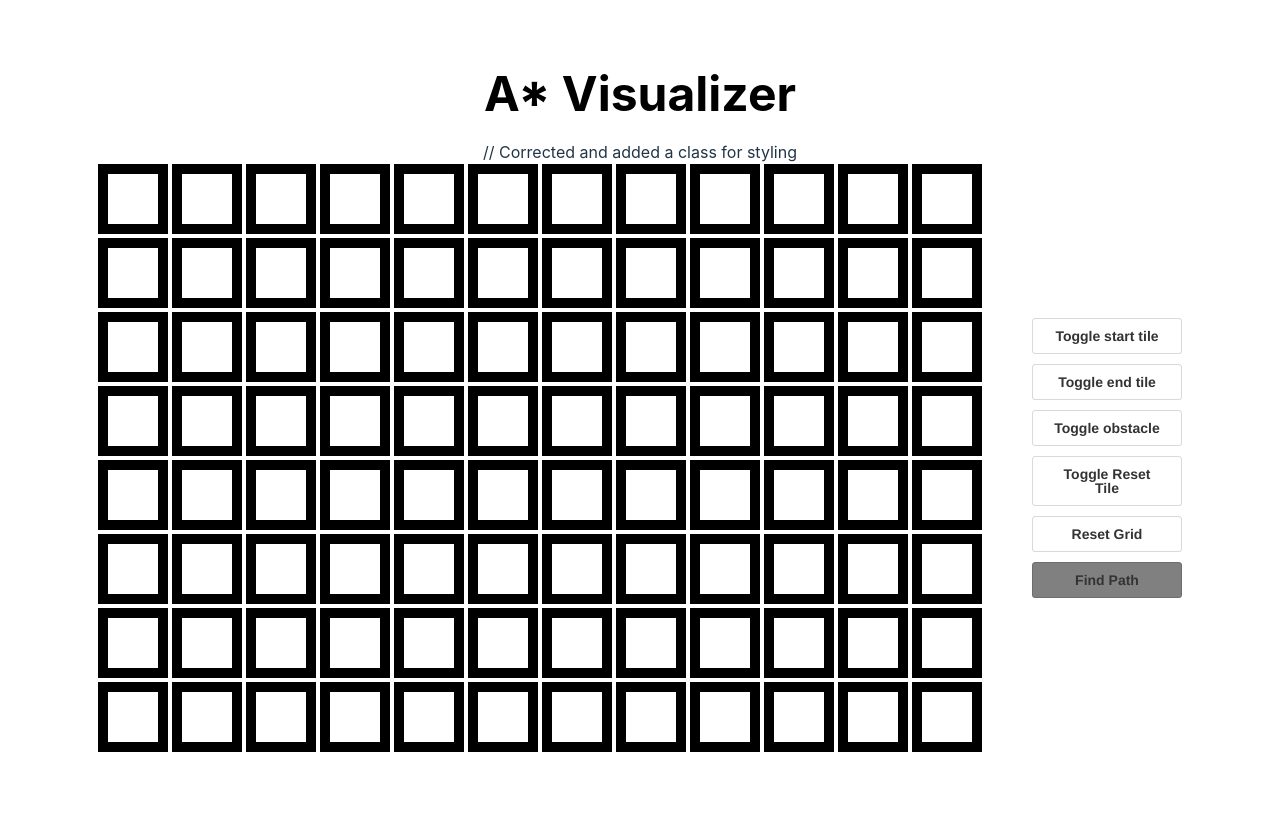
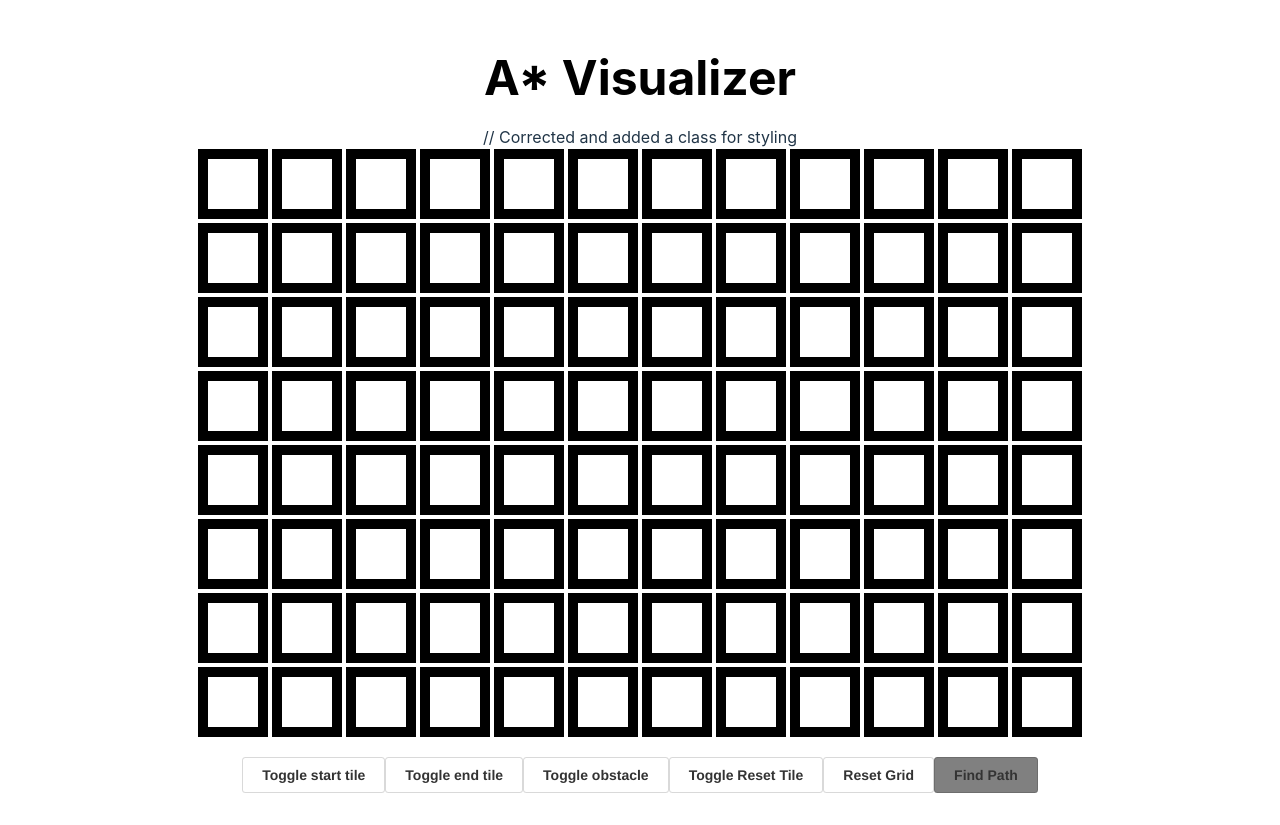
Before and after one commit to JoeR96/astar-visualizer, a React (Vite) app: page / in a window 1280 px wide. Before the commit the page ends 800 px from the top, so only its background shows below. Built offline with nearby package versions, Linux system fonts and the light colour scheme.

Commit message:
Move buttons below

```diff
--- a/src/Layout/Layout.css
+++ b/src/Layout/Layout.css
@@ -1,22 +1,11 @@
 .layout {
   display: flex;
-  justify-content: center;
+  flex-direction: column;
   align-items: center;
-  /* viewport height */
-  /* any desired background color */
 }
 
-.rightAligned {
+.button-row {
   display: flex;
-  flex-direction: column;
-  /* Stack items vertically */
-  align-items: flex-end;
-  /* Align items to the end (right edge) */
-  gap: 10px;
-  padding-left: 50px;
-  /* This provides spacing between the buttons */
+  justify-content: center;
+  margin-top: 20px; /* Adjust based on your spacing preference */
 }
-
-.rightAligned .button {
-  width: 150px !important;
-}
--- a/src/Layout/Layout.tsx
+++ b/src/Layout/Layout.tsx
@@ -2,29 +2,26 @@ import React from 'react';
 import './Layout.css';
 import { Grid } from '../Grid/Grid';
 import { Button } from '../Button/Button';
-import useLayoutStore from './layoutStore'; // Assuming the store is in the same folder for this import
-import { ButtonState, TileState } from '../enums/TileStates';
+import useLayoutStore from './layoutStore';
 import useGridStore from '../Grid/GridStore';
-import { findPath } from '../services/astarService';
+import { ButtonState, TileState } from '../enums/TileStates.ts';
 
 export const Layout: React.FC = () => {
   const { activeButton, setActiveButton } = useLayoutStore();
+  const { resetAllCells } = useGridStore();
   const { rows, cols } = useGridStore();
-
-  const { resetAllCells } = useGridStore();
 
   return (
     <div className="layout">
       <Grid rows={rows} cols={cols} />
 
-      <div className="rightAligned">
+      <div className="button-row">
         <Button
           label="Toggle start tile"
           width="150px"
           onClick={() => setActiveButton(ButtonState.START)}
           style={{
-            backgroundColor:
-              activeButton === TileState.START ? 'gray' : 'initial',
+            backgroundColor: activeButton === TileState.START ? 'gray' : 'initial',
           }}
         />
         <Button
@@ -32,8 +29,7 @@ export const Layout: React.FC = () => {
           width="150px"
           onClick={() => setActiveButton(ButtonState.END)}
           style={{
-            backgroundColor:
-              activeButton === TileState.END ? 'gray' : 'initial',
+            backgroundColor: activeButton === TileState.END ? 'gray' : 'initial',
           }}
         />
         <Button
@@ -41,8 +37,7 @@ export const Layout: React.FC = () => {
           width="150px"
           onClick={() => setActiveButton(ButtonState.OBSTACLE)}
           style={{
-            backgroundColor:
-              activeButton === TileState.OBSTACLE ? 'gray' : 'initial',
+            backgroundColor: activeButton === TileState.OBSTACLE ? 'gray' : 'initial',
           }}
         />
         <Button
@@ -50,11 +45,9 @@ export const Layout: React.FC = () => {
           width="150px"
           onClick={() => setActiveButton(ButtonState.RESETTILE)}
           style={{
-              backgroundColor:
-                  activeButton === ButtonState.RESET ? 'gray' : 'initial',
+            backgroundColor: activeButton === ButtonState.RESET ? 'gray' : 'initial',
           }}
         />
-
         <Button
           label="Reset Grid"
           width="150px"
@@ -63,21 +56,17 @@ export const Layout: React.FC = () => {
             resetAllCells();
           }}
           style={{
-              backgroundColor:
-                  activeButton === ButtonState.RESET ? 'gray' : 'initial',
+            backgroundColor: activeButton === ButtonState.RESET ? 'gray' : 'initial',
           }}
         />
-
         <Button
           label="Find Path"
           width="150px"
-          onClick={findPath}
+          onClick={() => findPath()}
           style={{
-            backgroundColor:
-                activeButton === TileState.NORMAL ? 'gray' : 'initial',
+            backgroundColor: activeButton === TileState.NORMAL ? 'gray' : 'initial',
           }}
         />
-
       </div>
     </div>
   );
```
Lines whose indentation alone changed are shown as unchanged.
